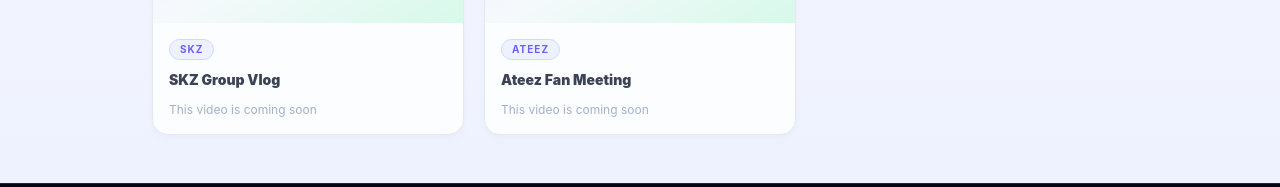
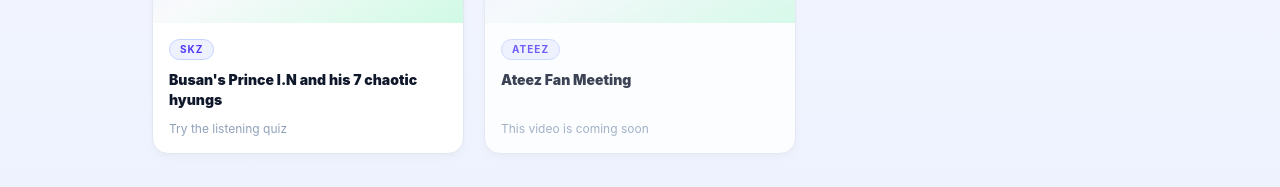
Before and after one commit to steppingstoneskorean-glitch/k_listen_master, a React (Vite) app: page /games in a window 1280 px wide. Shown: the part 1265-1452 px from the top of the page. Built offline with nearby package versions, Linux system fonts and the light colour scheme; no server answers.

Commit message:
fix: SKZ 그룹 브이로그 영상 정보 업데이트
Busan's Prince I.N 영상으로 교체, url/난이도 반영

```diff
--- a/src/data/kArtistLive.ts
+++ b/src/data/kArtistLive.ts
@@ -94,10 +94,10 @@
   },
   {
     id: 4,
-    title: { en: 'SKZ Group Vlog', ko: 'SKZ 단체 브이로그', es: 'SKZ Vlog grupal', ja: 'SKZ グループVlog' },
+    title: { en: "Busan's Prince I.N and his 7 chaotic hyungs", ko: '부산의 왕자 아이엔과 통제 불능 7명의 형들', es: 'El príncipe de Busan, I.N, y sus 7 caóticos hyungs', ja: '釜山の王子・アイエンと制御不能な7人の兄（ヒョン）たち' },
     artist: 'SKZ',
-    stars: 4,
-    url: '',
+    stars: 3,
+    url: 'wQvbvIJttDc',
     plays: 0,
     addedAt: 4,
   },
```
